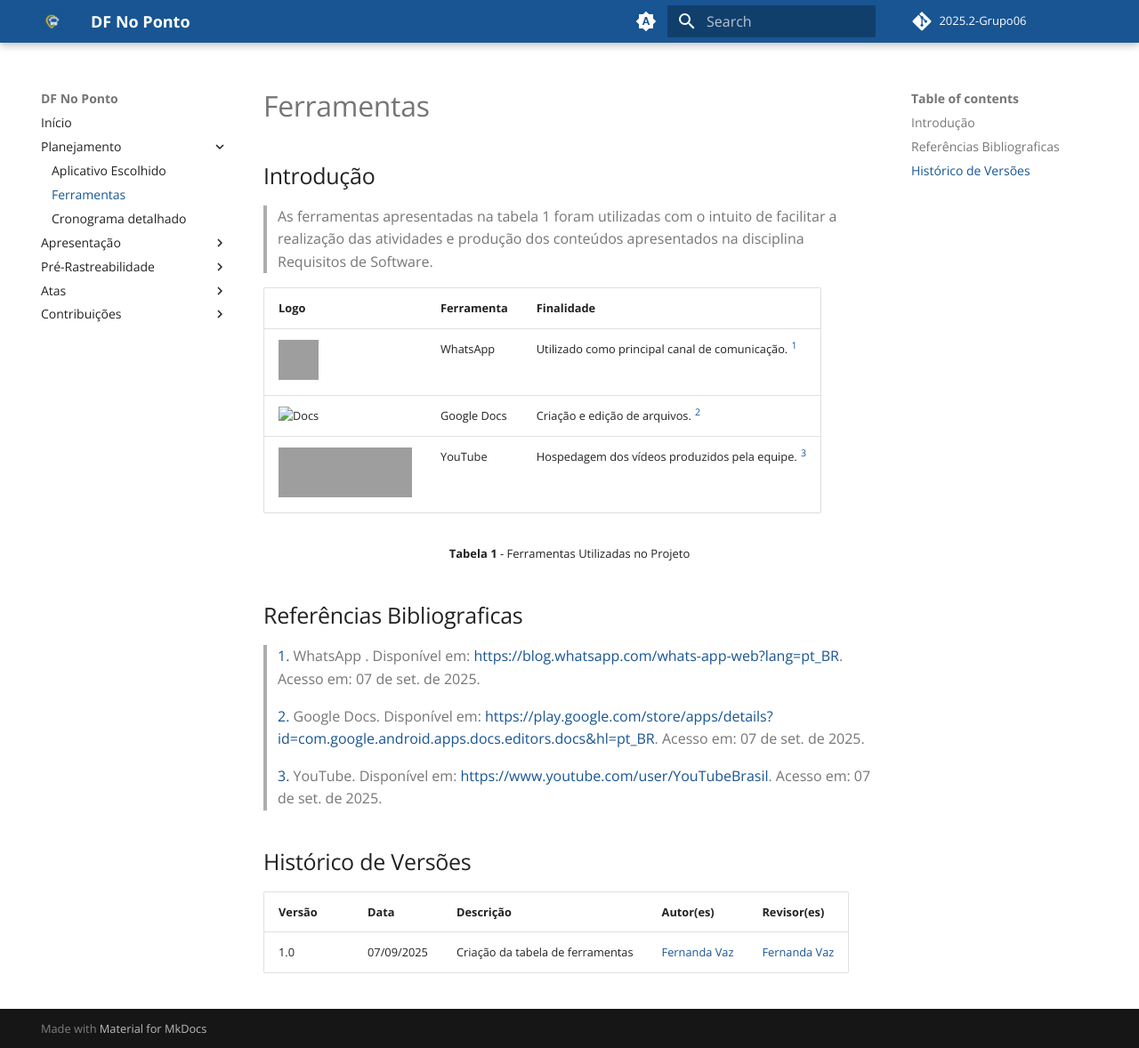
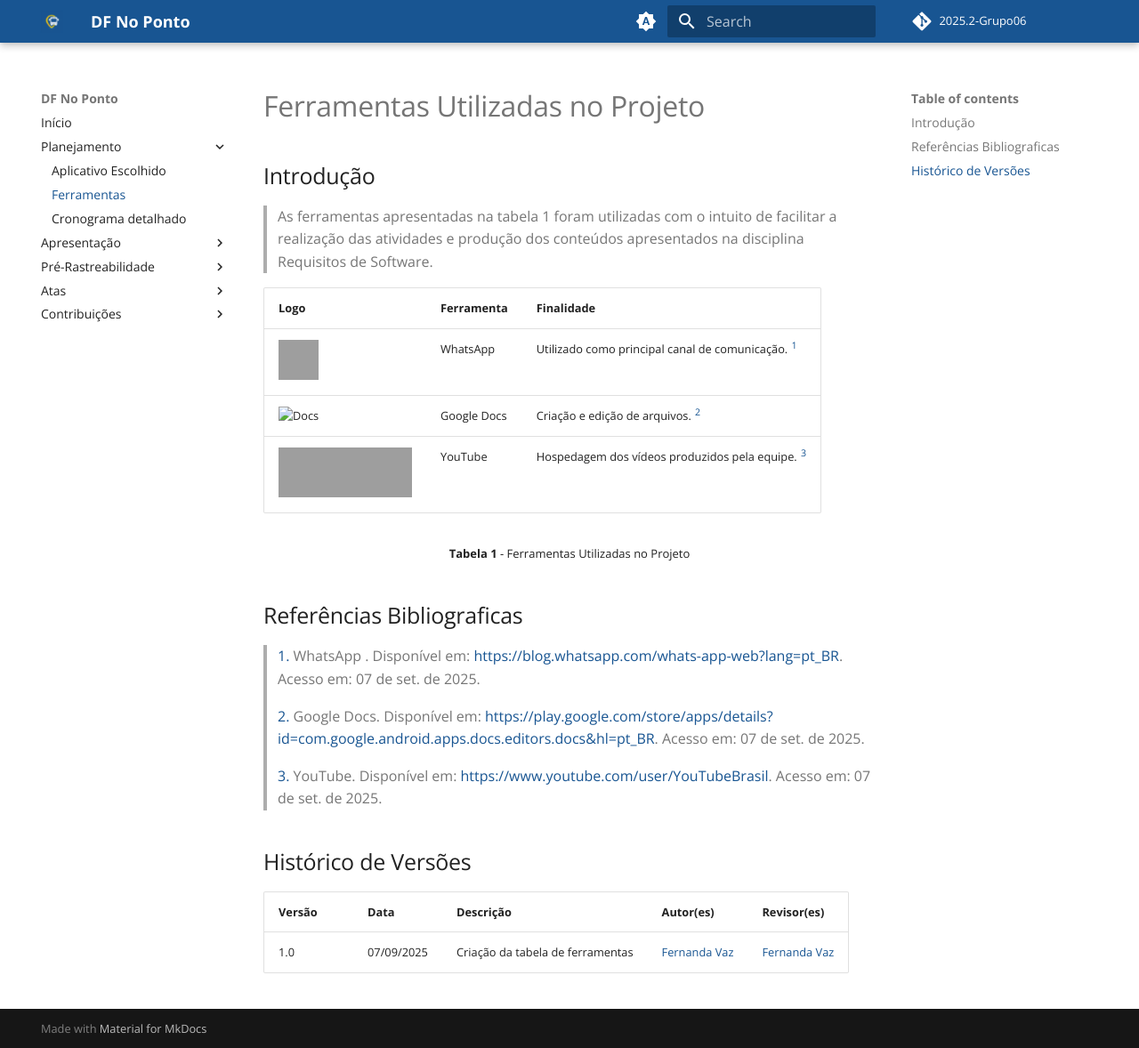
Before and after one commit to Requisitos-de-Software/2025.2-Grupo06, an MkDocs documentation site: the page built from docs/Planejamento/Ferramentasuti.md, in a window 1280 px wide and 1178 px high. Shown: the whole window at 89% size. Built offline with MkDocs 1.6.1 and Material for MkDocs 9.7.7, drawn with Linux system fonts in a browser that asks for light colours; comment, search, counter and statistics services are not loaded; grey boxes are pictures that could not be loaded.

Commit message:
Update Ferramentasuti.md

```diff
--- a/docs/Planejamento/Ferramentasuti.md
+++ b/docs/Planejamento/Ferramentasuti.md
@@ -1,8 +1,8 @@
-# Ferramentas
+# Ferramentas  Utilizadas no Projeto
 
 ## Introdução
+ >As ferramentas apresentadas na tabela 1 foram utilizadas  com o intuito de facilitar a realização das  atividades e produção dos conteúdos apresentados  na disciplina Requisitos de Software.
 
- >As ferramentas apresentadas na tabela 1 foram utilizadas  com o intuito de facilitar a realização das  atividades e produção dos conteúdos apresentados  na disciplina Requisitos de Software.
 
 
 | Logo | Ferramenta | Finalidade |
```
